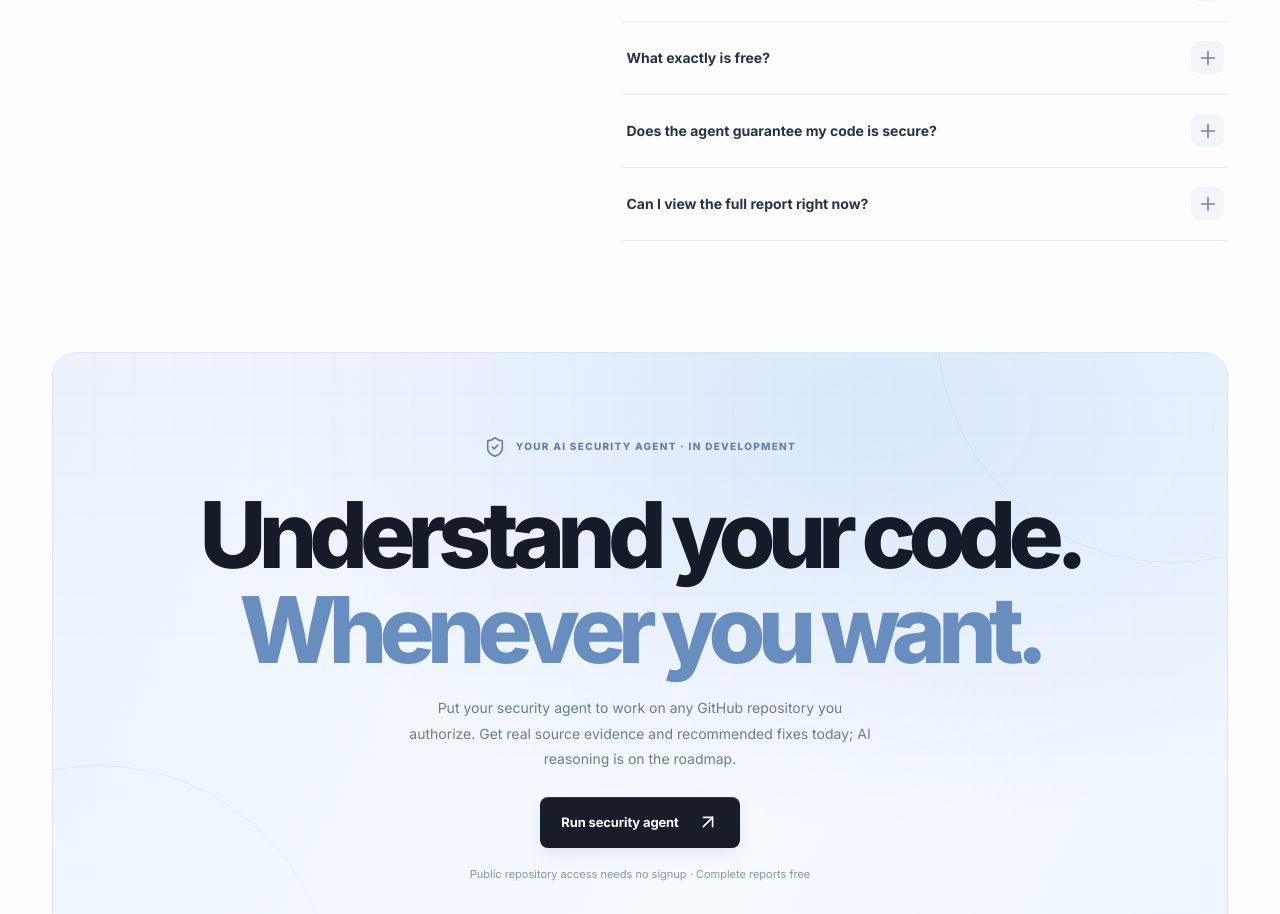
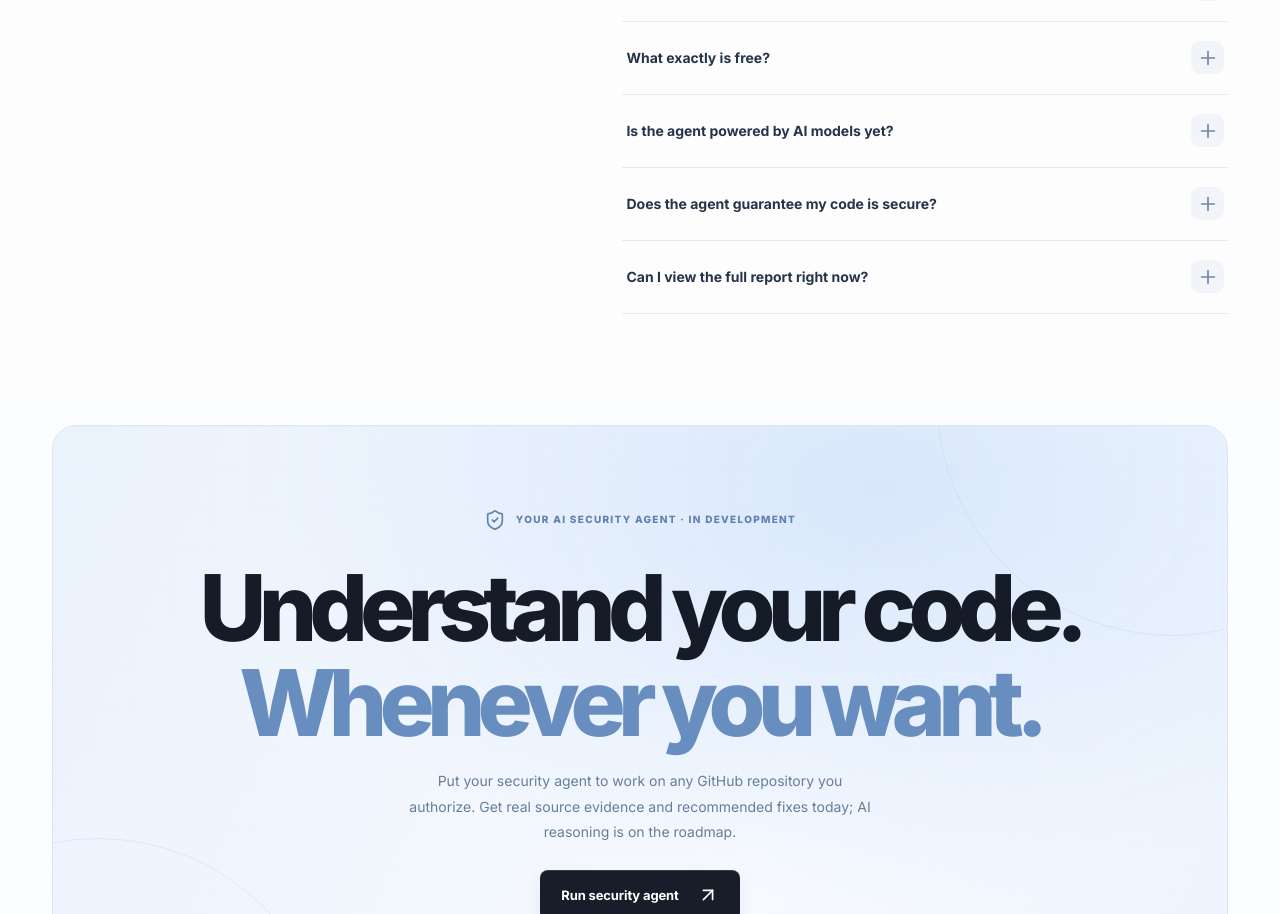
Before and after one commit to helloskyorigin/Safe-sure, a Next.js app: page / in a window 1280 px wide. Shown: the part 4359-5273 px from the top of the page. Built offline with nearby package versions, Linux system fonts and the light colour scheme.

Commit message:
brand(agent): position Secuvora as an AI-agent vision with accurate beta capabilities

```diff
--- a/components/FaqSection.tsx
+++ b/components/FaqSection.tsx
@@ -16,6 +16,10 @@ const faqs = [
   {
     question: "What exactly is free?",
     answer: "Public scans already provide full findings, evidence, impact, remediation and verification guidance without a paywall.",
+  },
+  {
+    question: "Is the agent powered by AI models yet?",
+    answer: "Not in the current beta. Secuvora is an AI-security-agent product in development; the live analysis uses deterministic security rules and OSV vulnerability intelligence. Model-based reasoning is planned, not represented as already running.",
   },
   {
     question: "Does the agent guarantee my code is secure?",
```
